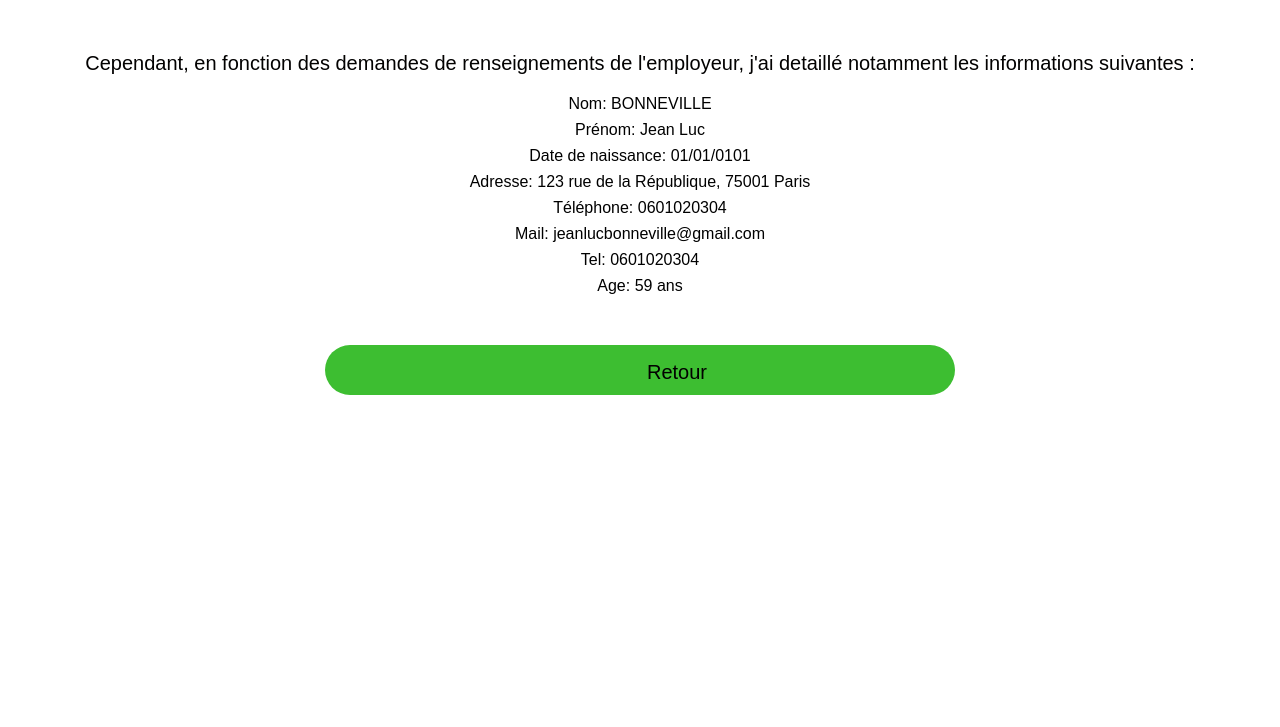
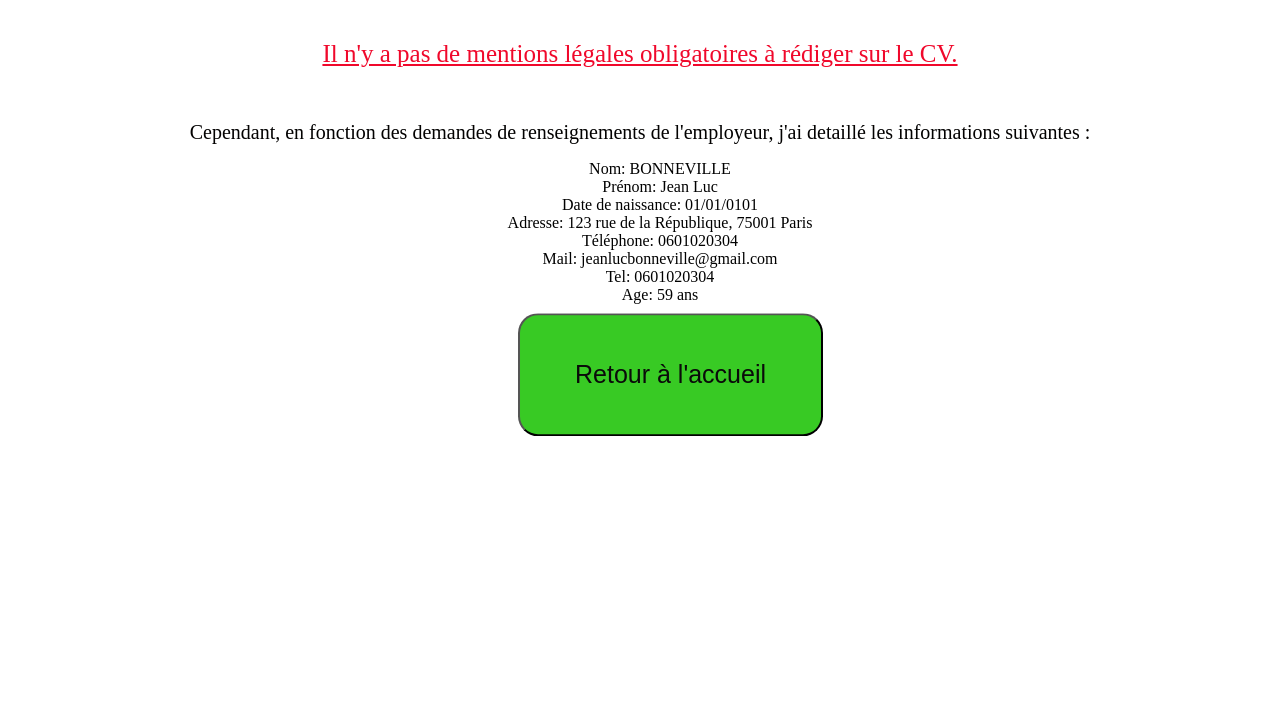
Before and after one commit to jlb30350/mon-cvprojet, a plain HTML site: page mentionslegales.html in a window 1280 px wide. Shown: the part 93-820 px from the top of the page. Drawn offline with Linux system fonts and the light colour scheme.

Commit message:
amelioration ML

```diff
--- a/index.css
+++ b/index.css
@@ -195,71 +195,7 @@ footer {
 
 }
 
-div {
-    display: flex;
-    flex-direction: column;
-    align-items: center;
-    justify-content: center;
-}
 
-.nav-links ul {
-    display: flex;
-    flex-direction: column;
-    align-items: center;
-    justify-content: center;
-    background-color: #050505;
-    position: absolute;
-    top: 60px;
-    right: 0;
-    width: 100%;
-}
-
-a {
-    color: #f0082b;
-    font-size: 25px;
-    padding: 35px;
-    text-decoration: underline;
-
-
-}
-
-p {
-    color: #020100;
-    font-size: 40px;
-
-    width: 10px;
-}
-
-span {
-    color: #020100;
-    font-size: 20px;
-
-
-}
-
-button {
-    width: 50%;
-    height: 50px;
-    font-size: 20px;
-    color: #020100;
-    background-color: #3dbe31;
-    border-radius: 40px;
-    margin: 30px;
-    border: none;
-}
-
-ul{
-    display: flex;
-    flex-direction: column;
-    align-items: center;
-
-}
-
-.burger {
-    display: none;
-    flex-direction: column;
-    cursor: pointer;
-}
 
 @media (max-width:600px) {
 
@@ -296,7 +232,7 @@ ul{
 
     }
 
-    .burger ul a {
+    .burger ul a{
         font-size: 15px;
     }
 
--- /dev/null
+++ b/mentionlegales.css
@@ -0,0 +1,76 @@
+html,
+body {
+    height: 100%;
+    margin: 0;
+}
+
+
+h1{
+    color: #f0082b;
+    font-size: 50px;
+    text-align: center;
+    margin-top: 20px;
+    margin-bottom: 20px;
+}
+section{
+    color: #f0082b;
+    font-size: 25px;
+    padding: 35px;
+    text-decoration: underline;
+    display: flex;
+    flex-direction: column;
+    align-items: center;
+
+
+}
+
+
+
+span {
+    color: #020100;
+    font-size: 20px;
+    display: flex;
+    flex-direction: column;
+    align-items: center;
+
+
+
+}
+
+
+
+ul {
+    display: flex;
+    flex-direction: column;
+    align-items: center;
+    list-style: none;
+    margin-bottom: 100px;
+
+
+}
+
+
+
+
+
+
+.button {
+    position: absolute;
+    top: 60%;
+    left: 50%;
+    transform: translate(-40%, -60%);
+    border-radius: 20px;
+  background: #38ca24;
+    color: #fff;
+    padding: 10px 20px;
+
+}
+a{
+    text-decoration: none;
+    color: #0a0a0a;
+    font-size: 25px;
+    padding: 35px;
+    display: flex;
+    flex-direction: column;
+    align-items: center;
+}
--- a/mentions-legales.html
+++ b/mentionslegales.html
@@ -4,18 +4,26 @@
 <head>
     <meta charset="UTF-8">
     <meta name="viewport" content="width=device-width, initial-scale=1.0">
-    <link rel="stylesheet" href="/index.css">
+    <link rel="stylesheet" href="/mentionlegales.css">
     <title>Mentions légales</title>
 </head>
 
 <body>
+    <header>
+        <h1>Mentions legales</h1>
+    </header>
     <div>
 
         <p>
-        <div><a href="https://www.google.com/search?q=mentions+legales+pour+un+cv+en+ligne+gratuit&oq=mentions+legales+pour+un+cv+en+ligne&gs_lcrp=EgZjaHJvbWUqBwgBECEYoAEyBggAEEUYOTIHCAEQIRigATIHCAIQIRifBTIHCAMQIRifBdIBCjE4NDcyajFqMTWoAgiwAgHxBUhDU-d4LF7y8QVIQ1PneCxe8g&sourceid=chrome&ie=UTF-8">Il n'y a pas de mentions légales obligatoires à rédiger sur le CV.</a><br>
+        <div>
+            <section
+                href="https://www.google.com/search?q=mentions+legales+pour+un+cv+en+ligne+gratuit&oq=mentions+legales+pour+un+cv+en+ligne&gs_lcrp=EgZjaHJvbWUqBwgBECEYoAEyBggAEEUYOTIHCAEQIRigATIHCAIQIRifBTIHCAMQIRifBdIBCjE4NDcyajFqMTWoAgiwAgHxBUhDU-d4LF7y8QVIQ1PneCxe8g&sourceid=chrome&ie=UTF-8">Il
+                n'y a pas de mentions légales obligatoires à rédiger sur le CV.
+            </section><br>
+
             <span>
                 Cependant, en fonction des demandes de renseignements de l'employeur,
-                j'ai detaillé notamment les informations suivantes :
+                j'ai detaillé les informations suivantes :
             </span>
         </div>
 
@@ -33,7 +41,17 @@
         </div>
 
         </p>
-        <button><a href="/index.html"></a>Retour</button>
+
+        <div>
+            <button class="button">
+                <a href="/index.html">Retour à l'accueil</a>
+            </button>
+        </div>
+
+
+
+
+
 
 
     </div>
```
Also changed, not shown: index.html (+1 -1 lines), index1.html (+2 -0 lines).
